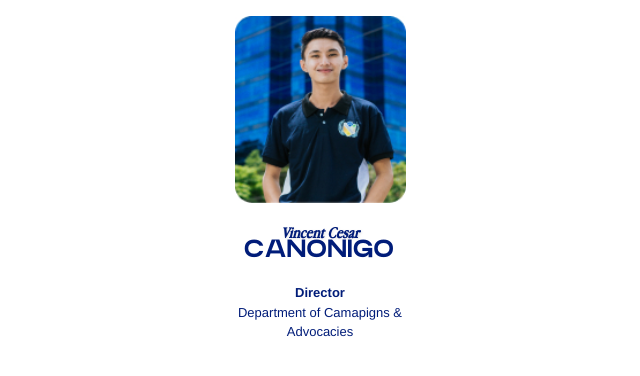
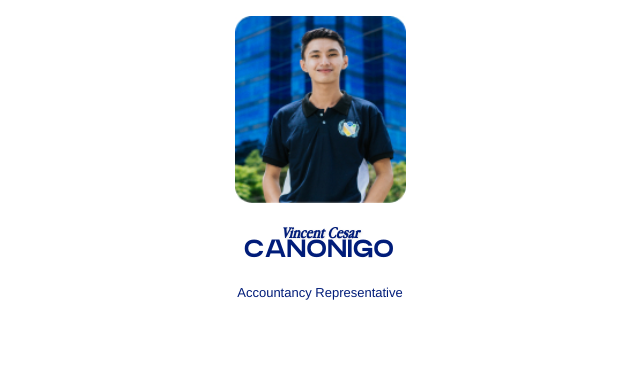
Before and after one commit to SAMAHAN-Systems-Development/samahan-at-the-get-go, a Next.js app: page /officer-small-card in a window 1280 px wide. Shown: the top 376 px of the page, without its empty margins (320-960 px from the left). Built offline with nearby package versions, Linux system fonts and the light colour scheme.

Commit message:
refactor: applied suggested changes

```diff
--- a/src/app/officer-small-card/page.tsx
+++ b/src/app/officer-small-card/page.tsx
@@ -7,8 +7,7 @@ import OfficerSmallCard from '@/components/ui/OfficerSmallCard';
 const officer = {
   firstName: 'Vincent Cesar',
   lastName: 'Canonigo',
-  position: 'Director',
-  department: 'Department of Camapigns & Advocacies',
+  position: 'Accountancy Representative',
 };
 
 const page = () => {
--- a/src/components/ui/OfficerSmallCard.tsx
+++ b/src/components/ui/OfficerSmallCard.tsx
@@ -2,6 +2,8 @@ import React from 'react';
 import Image from 'next/image';
 
 import type { officer } from 'lib/types/officerType';
+
+import { cn } from '@/utils/cvaUtils';
 
 type OfficerSmallCardProps = officer;
 
@@ -13,7 +15,7 @@ const OfficerSmallCard: React.FC<OfficerSmallCardProps> = ({
   return (
     <div className="flex flex-col items-center gap-y-5 p-4">
       <div className="h-[10.188rem] md:h-[11.688rem] w-[9.25rem] md:w-[10.688rem] relative rounded-card">
-        <Image src={imageUrl} alt={lastName} fill quality={100} />
+        <Image src={imageUrl} alt={lastName} fill placeholder="blur" />
       </div>
       <div className="flex flex-col items-center">
         <div className="flex flex-col items-center">
@@ -26,14 +28,8 @@ const OfficerSmallCard: React.FC<OfficerSmallCardProps> = ({
         </div>
       </div>
       <div className="flex-col flex-shrink-0 flex max-w-[12.063rem] max-h-[1.875rem] text-blue text-[0.813rem] font-normal text-center leading-normal">
-        {department ? (
-          <>
-            <p className="font-bold">{position}</p>
-            <p>{department}</p>
-          </>
-        ) : (
-          <p>{position}</p>
-        )}
+        <p className={cn(department ? 'font-bold' : '')}>{position}</p>
+        {department ? <p>{department}</p> : null}
       </div>
     </div>
   );
```
